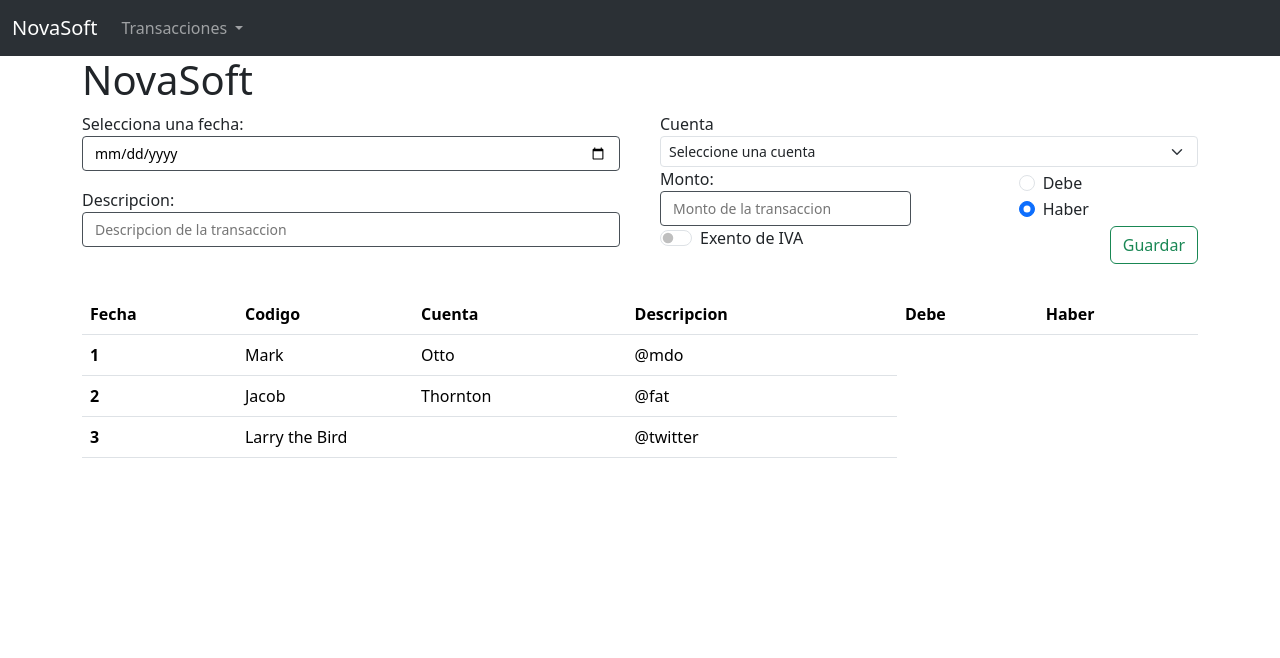
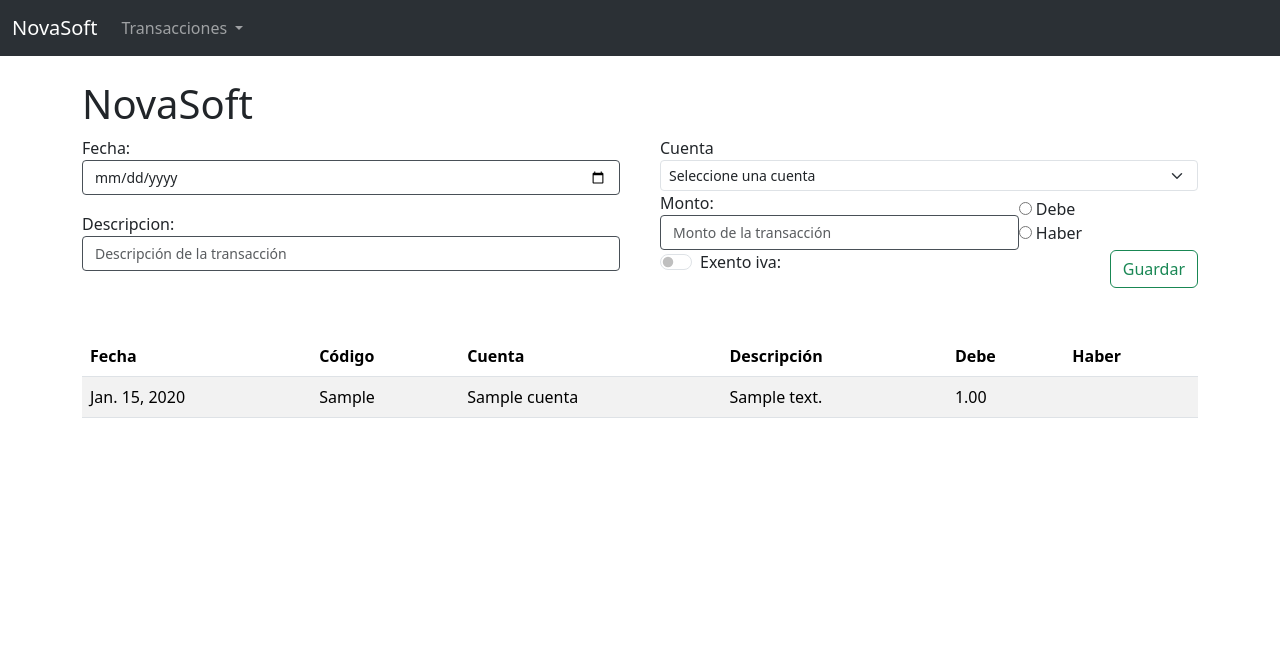
Before and after one commit to Adonis1555/Proyecto-SIC, a Django app: page / in a window 1280 px wide. Shown: the top 658 px of the page. Run offline with Django 5.2, Linux system fonts and the light colour scheme; tables that the repository leaves empty hold one stand-in row (values such as "Sample post").

Commit message:
Funcionalidad de pantalla transaccion

```diff
--- /dev/null
+++ b/SIC/SIC/forms.py
@@ -0,0 +1,27 @@
+from django import forms
+from .models import Transaccion, Cuenta
+
+#Crea formulario para Trnasaccion
+class TransaccionForm(forms.ModelForm):
+    cuenta = forms.ModelChoiceField(
+        queryset=Cuenta.objects.all().order_by('codigo'),
+        widget=forms.Select(attrs={'class': 'form-select form-select-sm'}),
+        empty_label="Seleccione una cuenta"
+    )
+
+    tipo = forms.ChoiceField(
+        choices=[('Debe','Debe'), ('Haber','Haber')],
+        widget=forms.RadioSelect
+    )
+
+    class Meta:
+        model = Transaccion
+        fields = ['fecha', 'cuenta', 'descripcion', 'monto', 'tipo', 'exento_iva']
+        widgets = {
+            'fecha': forms.DateInput(attrs={'type': 'date', 'class': 'form-control'}),
+            'descripcion': forms.TextInput(attrs={'class': 'form-control', 'placeholder': 'Descripción de la transacción'}),
+            #'cuenta': forms.Select(attrs={'class': 'form-select'}),
+            'monto': forms.NumberInput(attrs={'class': 'form-control', 'placeholder': 'Monto de la transacción'}),
+            #'tipo': forms.RadioSelect(choices=[('Debe','Debe'),('Haber','Haber')]),
+            'exento_iva': forms.CheckboxInput(attrs={'class':'form-check-input'}),
+        }
--- a/SIC/SIC/models.py
+++ b/SIC/SIC/models.py
@@ -18,3 +18,19 @@ class Cuenta(models.Model):
 
     def __str__(self):
         return f"{self.codigo} - {self.nombre}"
+
+#Transaccion define cada movimiento
+class Transaccion(models.Model):
+    fecha = models.DateField()
+    cuenta = models.ForeignKey('Cuenta', on_delete=models.CASCADE)  # Relación con modelo Cuenta
+    descripcion = models.CharField(max_length=255)
+    monto = models.DecimalField(max_digits=12, decimal_places=2)
+    TIPO_CHOICES = [
+        ('Debe', 'Debe'),
+        ('Haber', 'Haber')
+    ]
+    tipo = models.CharField(max_length=5, choices=TIPO_CHOICES)
+    exento_iva = models.BooleanField(default=False)
+
+    def __str__(self):
+        return f"{self.fecha} - {self.cuenta.codigo} - {self.tipo} {self.monto}"
--- a/SIC/SIC/templates/transacciones.html
+++ b/SIC/SIC/templates/transacciones.html
@@ -1,3 +1,141 @@
+<!DOCTYPE html>
+<html lang="es">
+
+<head>
+  <meta charset="UTF-8">
+  {% load static %}
+  <meta name="viewport" content="width=device-width, initial-scale=1.0">
+  <title>Transacciones</title>
+  <link rel="stylesheet" href="{% static 'transacciones.css' %}">
+  <link href="https://cdn.jsdelivr.net/npm/bootstrap@5.3.2/dist/css/bootstrap.min.css" rel="stylesheet"
+    integrity="sha384-T3c6CoIi6uLrA9TneNEoa7RxnatzjcDSCmG1MXxSR1GAsXEV/Dwwykc2MPK8M2HN" crossorigin="anonymous">
+</head>
+
+<body>
+  <header>
+    <nav class="navbar navbar-expand-lg bg-body-tertiary" data-bs-theme="dark">
+      <div class="container-fluid">
+        <a class="navbar-brand" href="#">NovaSoft</a>
+        <button class="navbar-toggler" type="button" data-bs-toggle="collapse" data-bs-target="#navbarNavAltMarkup"
+          aria-controls="navbarNavAltMarkup" aria-expanded="false" aria-label="Toggle navigation">
+          <span class="navbar-toggler-icon"></span>
+        </button>
+        <div class="collapse navbar-collapse" id="navbarSupportedContent">
+          <ul class="navbar-nav me-auto mb-2 mb-lg-0">
+            <li class="nav-item dropdown">
+              <a class="nav-link dropdown-toggle" href="#" role="button" data-bs-toggle="dropdown"
+                aria-expanded="false">
+                Transacciones
+              </a>
+              <ul class="dropdown-menu">
+                <li><a class="dropdown-item" href="{% url 'costos'%}">Costos</a></li>
+                <li><a class="dropdown-item" href="{% url 'estados' %}">Estados Financieros</a></li>
+                <li><a class="dropdown-item" href="{% url 'mayor' %}">Libro Mayor</a></li>
+              </ul>
+            </li>
+          </ul>
+
+        </div>
+      </div>
+    </nav>
+  </header>
+
+  <main class="container mt-4">
+    <div class="ingreso-transaccion">
+      <h1 class="titulo">NovaSoft</h1>
+
+      <!-- Formulario Django con tu diseño original -->
+      <form method="post" class="formulario-transaccion">
+        {% csrf_token %}
+        <div class="lado-derecho">
+          <div class="subgrid-fecha">
+            {{ form.fecha.label_tag }}
+            {{ form.fecha }}
+          </div>
+          <div class="subgrid-descripcion">
+            {{ form.descripcion.label_tag }}
+            {{ form.descripcion }}
+          </div>
+        </div>
+
+        <div class="lado-izquierdo">
+          <!--
+          <label for="cuenta">Cuenta</label>
+            {{ form.cuenta }}
+          -->
+          <label for="cuenta">Cuenta</label>
+          <select name="cuenta" class="form-select form-select-sm">
+            <option value="">Seleccione una cuenta</option>
+            {% for c in cuentas %}
+            <option value="{{ c.id }}">{{ c.codigo }} - {{ c.nombre }}</option>
+            {% endfor %}
+          </select>
+
+
+          <div class="subgrid-monto">
+            <div class="subgrid1">
+              {{ form.monto.label_tag }}
+              {{ form.monto }}
+            </div>
+            <div class="subgrid2">
+              {{ form.tipo }}
+            </div>
+          </div>
+
+          <div class="botones-guardar-iva">
+            <div class="form-check form-switch IVA">
+              {{ form.exento_iva }}
+              {{ form.exento_iva.label_tag }}
+            </div>
+            <button type="submit" class="btn btn-outline-success">Guardar</button>
+          </div>
+        </div>
+      </form>
+    </div>
+
+    <div class="tabla-transacciones mt-5">
+      <table class="table table-striped">
+        <thead>
+          <tr>
+            <th scope="col">Fecha</th>
+            <th scope="col">Código</th>
+            <th scope="col">Cuenta</th>
+            <th scope="col">Descripción</th>
+            <th scope="col">Debe</th>
+            <th scope="col">Haber</th>
+          </tr>
+        </thead>
+        <tbody>
+          {% for t in transacciones %}
+          <tr>
+            <td>{{ t.fecha }}</td>
+            <td>{{ t.cuenta.codigo }}</td>
+            <td>{{ t.cuenta.nombre }}</td>
+            <td>{{ t.descripcion }}</td>
+            <td>{% if t.tipo == 'Debe' %}{{ t.monto }}{% endif %}</td>
+            <td>{% if t.tipo == 'Haber' %}{{ t.monto }}{% endif %}</td>
+          </tr>
+          {% empty %}
+          <tr>
+            <td colspan="6" class="text-center">No hay transacciones registradas</td>
+          </tr>
+          {% endfor %}
+        </tbody>
+      </table>
+    </div>
+  </main>
+
+  <footer class="mt-4">
+    <p class="texto-footer">NovaSoft &copy; 2025</p>
+  </footer>
+
+  <script src="https://cdn.jsdelivr.net/npm/bootstrap@5.3.2/dist/js/bootstrap.bundle.min.js"></script>
+</body>
+
+</html>
+
+
+<!--
 <!DOCTYPE html>
 <html lang="es">
 <head>
@@ -131,3 +269,4 @@
 </body>
 
 </html>
+-->
--- a/SIC/SIC/views.py
+++ b/SIC/SIC/views.py
@@ -1,7 +1,25 @@
-from django.shortcuts import render
+from django.shortcuts import render, redirect
+from .models import Transaccion, Cuenta
+from .forms import TransaccionForm
 
 def transacciones(request):
-    return render(request, 'transacciones.html')
+    if request.method == 'POST':
+        form = TransaccionForm(request.POST)
+        if form.is_valid():
+            form.save()  # Guarda la transacción en la base de datos
+            return redirect('transacciones')  # Refresca la página
+    else:
+        form = TransaccionForm()
+
+    # Obtener todas las cuentas para el combobox
+    cuentas = Cuenta.objects.all().order_by('codigo')
+    transacciones_list = Transaccion.objects.all().order_by('-fecha')  # Lista todas las transacciones
+
+    return render(request, 'transacciones.html', {
+        'form': form,
+        'cuentas': cuentas,
+        'transacciones': transacciones_list
+    })
 
 def resultados(request):
     return render(request, 'resultados.html')
```
